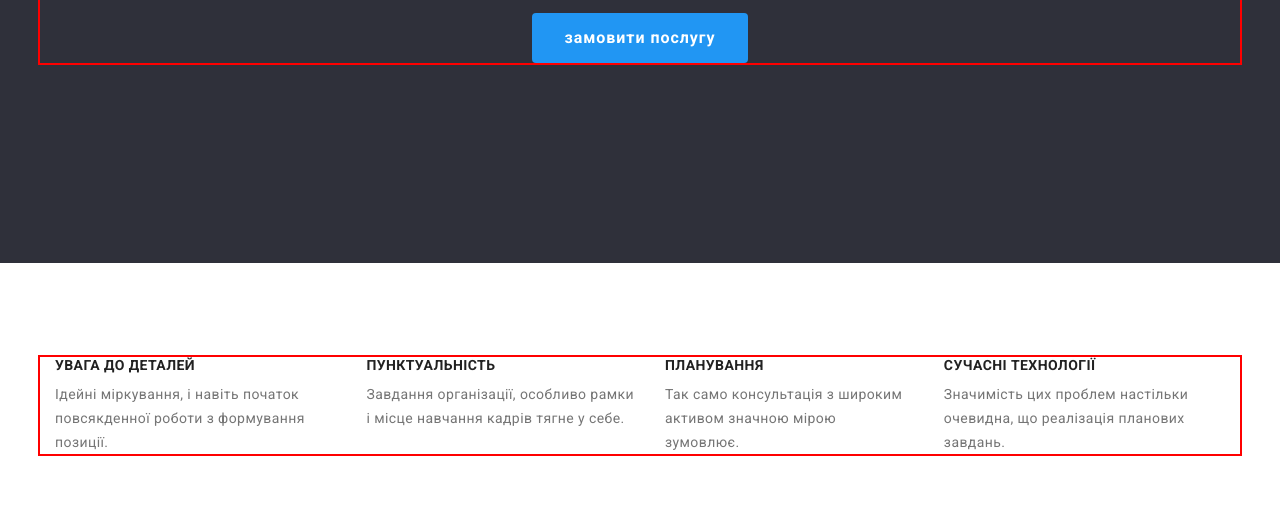
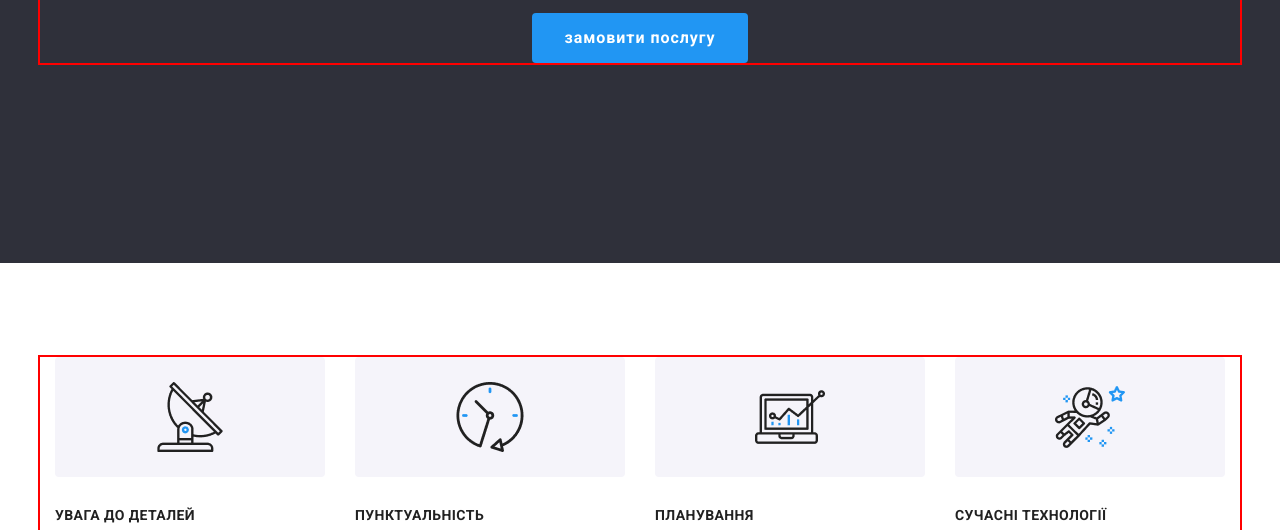
Before and after one commit to botik3425/WebStudio, a plain HTML site: page index.html in a window 1280 px wide. Shown: the part 418-948 px from the top of the page. Drawn offline with nearby package versions, Linux system fonts and the light colour scheme.

Commit message:
::before

```diff
--- a/style/style.css
+++ b/style/style.css
@@ -60,12 +60,33 @@
   text-transform: uppercase;
   letter-spacing: 0.03em;
   margin-bottom: 10px;
+  margin-top: 30px;
 }
 .pluses-list {
   display: flex;
   column-gap: 30px;
 }
-
+.pluses-item::before{
+  display: block;
+  width: 270px;
+height: 120px;
+border-radius: 4px;
+background: var(--for-white-parts);
+padding: 25px 100px;
+display: block;
+}
+.pluses-item:first-child::before{
+  content: url(../photos/antenna1.png);
+}
+.pluses-item:nth-child(2)::before{
+  content: url(../photos/clock1.png);
+}
+.pluses-item:nth-child(3)::before{
+  content: url(../photos/diagram1.png);
+}
+.pluses-item:last-child:before{
+  content: url(../photos/astronaut1.png);
+}
 /*index WWD(what we do) */
 .wwd-container {
   justify-content: center;
```
Also changed, not shown: photos/antenna1.png (added), photos/astronaut1.png (added), photos/clock1.png (added), photos/diagram1.png (added).
